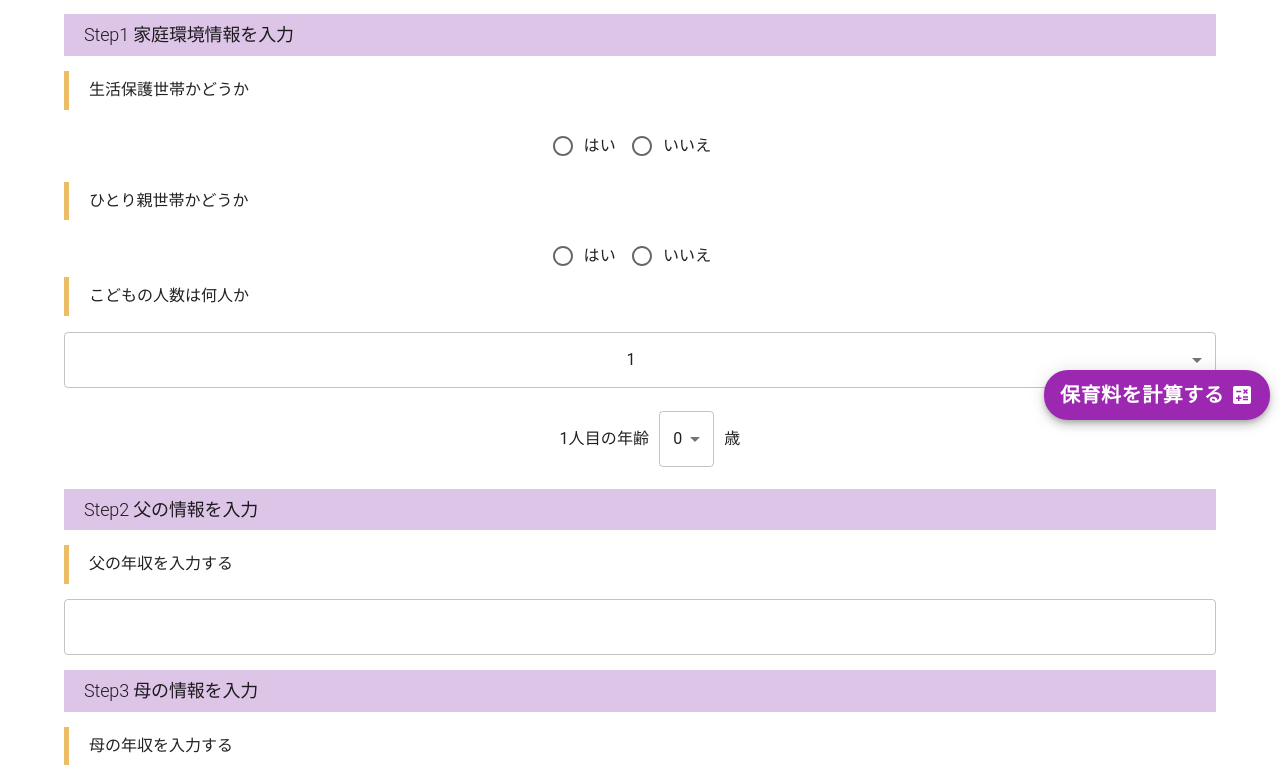
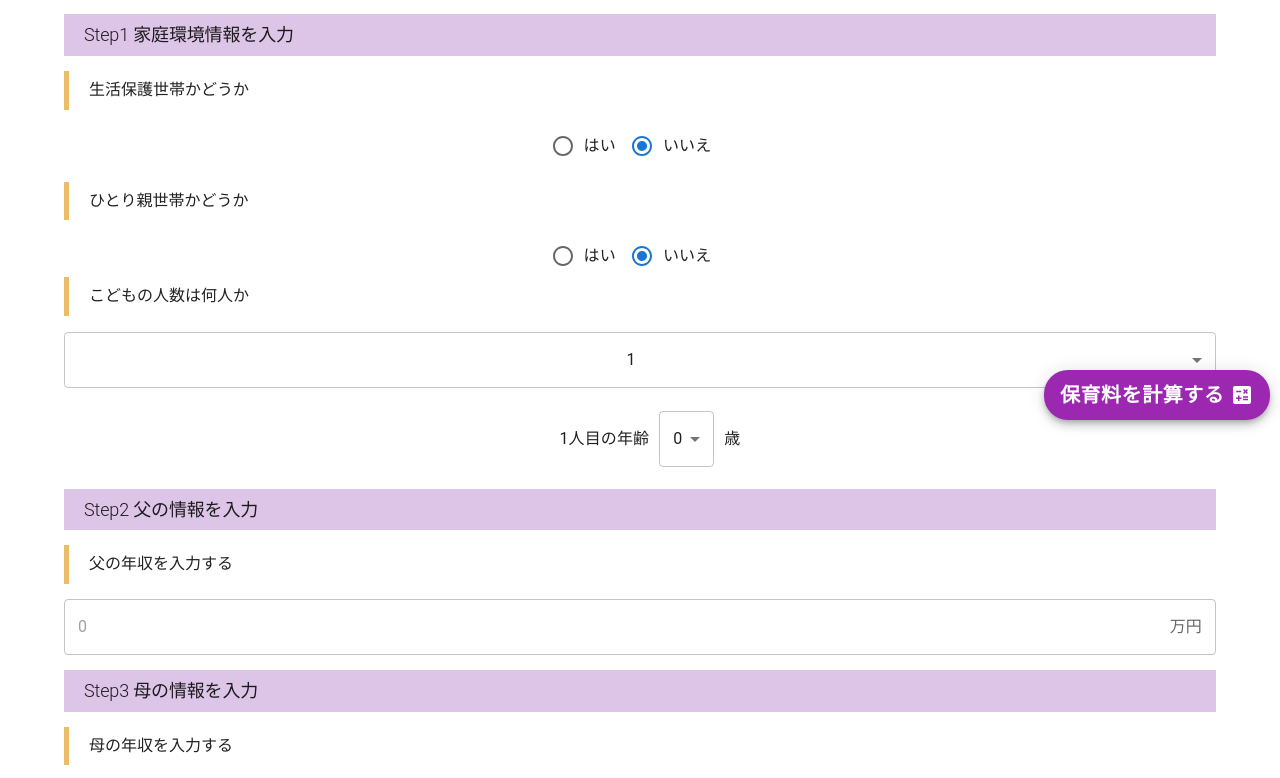
Before and after one commit to pistachiyoda/kyotocity-nursery-fee-simulator-v2, a React (Create React App) app: page / in a window 1280 px wide. Shown: the part 360-1138 px from the top of the page. Built offline with nearby package versions, Linux system fonts and the light colour scheme.

Commit message:
細々改善（万円単位での入力、デフォルトでいいえにチェック、計算ボタンで結果に移動）

```diff
--- a/src/App.tsx
+++ b/src/App.tsx
@@ -144,6 +144,10 @@ function App() {
     console.log(latestOutput);
   };
 
+  const scrollToCalcResult = () => {
+    const calcResult = document.getElementById("calcResult");
+    calcResult?.scrollIntoView({ behavior: "smooth" });
+  };
   return (
     <>
       <title>京都市保育料シミュレーター</title>
@@ -224,6 +228,7 @@ function App() {
             onChange={onIndividualInfoChange}
             familyId={Family.MOTHER}
           />
+          <div id="calcResult" />
           <StepTitle>Step4 保育料シミュレーション結果</StepTitle>
           <Stack spacing={2}>
             <LayerTable>{layer}</LayerTable>
@@ -286,7 +291,10 @@ function App() {
               zIndex: "1",
               fontWeight: "bold",
             }}
-            onClick={setResult}
+            onClick={() => {
+              setResult();
+              scrollToCalcResult();
+            }}
           >
             保育料を計算する&nbsp;
             <CalculateIcon />
--- a/src/components/InputIncome.tsx
+++ b/src/components/InputIncome.tsx
@@ -1,4 +1,4 @@
-import { TextField } from "@mui/material";
+import { InputAdornment, TextField } from "@mui/material";
 import React from "react";
 import { InputTiltle } from "./InputTitle";
 import { Family } from "../models/family";
@@ -8,13 +8,20 @@ export const InputIncome: React.FC<{
   onChange: (familyId: number, val: number) => void;
 }> = ({ familyId, onChange }) => {
   const onChangeInputNumber = (event: React.ChangeEvent<HTMLInputElement>) => {
-    onChange(familyId, Number(event.target.value));
+    onChange(familyId, Number(event.target.value) * 10000);
   };
   const familyIdentity = familyId === Family.FATHER ? "父" : "母";
   return (
     <>
       <InputTiltle>{familyIdentity + "の年収を入力する"}</InputTiltle>
-      <TextField fullWidth onChange={onChangeInputNumber}></TextField>
+      <TextField
+        fullWidth
+        onChange={onChangeInputNumber}
+        placeholder="0"
+        InputProps={{
+          endAdornment: <InputAdornment position="end">万円</InputAdornment>,
+        }}
+      ></TextField>
     </>
   );
 };
--- a/src/components/RadioInputlnfo.tsx
+++ b/src/components/RadioInputlnfo.tsx
@@ -17,6 +17,7 @@ export const RadioInputInfo: React.FC<{
       <FormControl>
         <RadioGroup
           row
+          defaultValue={false}
           onChange={(event) => onChange(JSON.parse(event.target.value))}
         >
           <FormControlLabel value={true} control={<Radio />} label="はい" />
```
